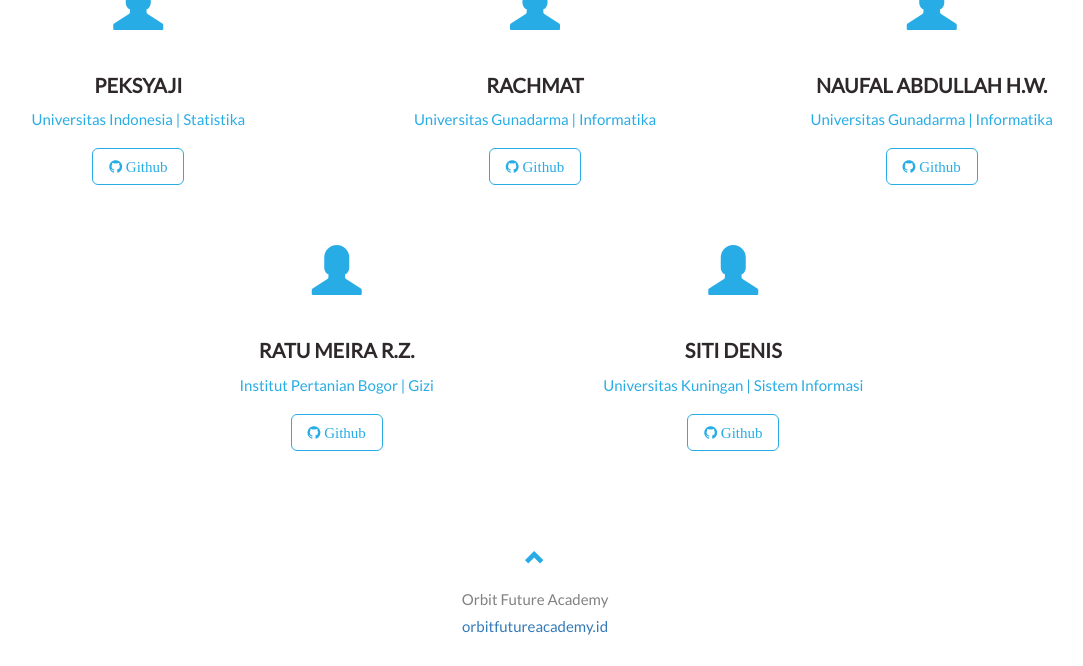
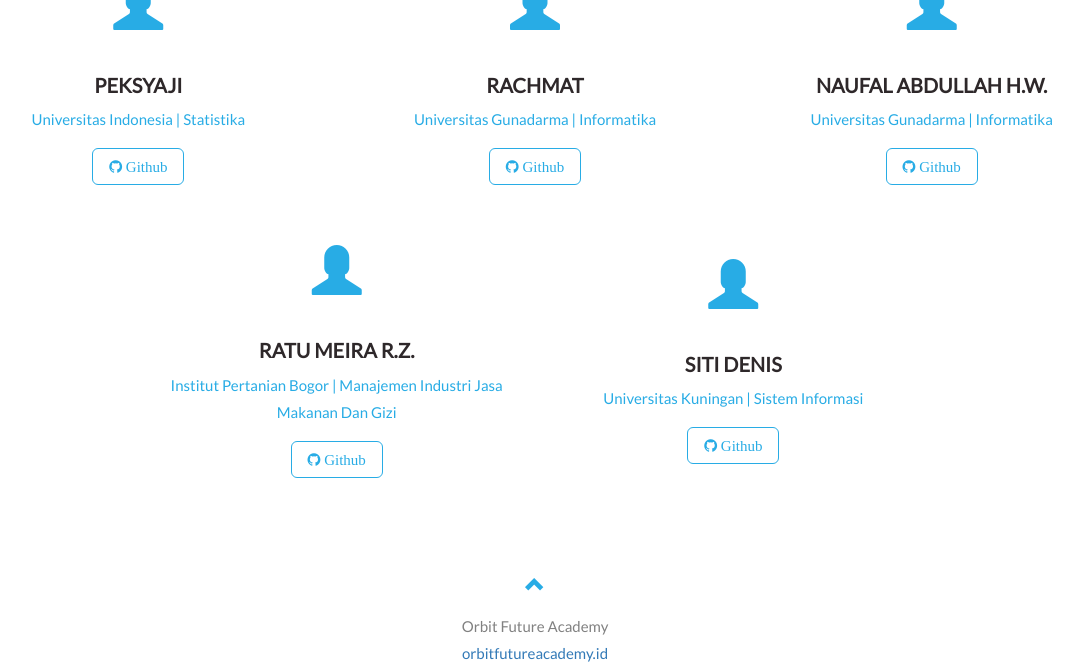
Before and after one commit to Nycht1/Aplikasi-Prediksi-Rumah-Menggunakan-Model-Adaboost-Regression, a Flask app: page / in a window 1280 px wide. Shown: the part 1174-1840 px from the top of the page, without its empty margins (105-1188 px from the left). Before the commit the page ends 1809 px from the top, so only its background shows below. Run offline with Flask 3, Linux system fonts and the light colour scheme; parts of the project's set-up code (start-up, migrations or seed data) failed here and were passed over.

Commit message:
Small changes

```diff
--- a/app/templates/index.html
+++ b/app/templates/index.html
@@ -277,7 +277,7 @@
                       <span class="glyphicon glyphicon-user logo-small"></span>
                     </div>
                     <h3 class="title">Ratu Meira R.Z.</h3>
-                    <span class="post">Institut Pertanian Bogor | Gizi</span>
+                    <span class="post">Institut Pertanian Bogor | Manajemen Industri Jasa makanan dan Gizi</span>
                     <ul class="social">
                       <a
                         class="github-btn btn btn-default btn-lg fa fa-github" href="#"
```
